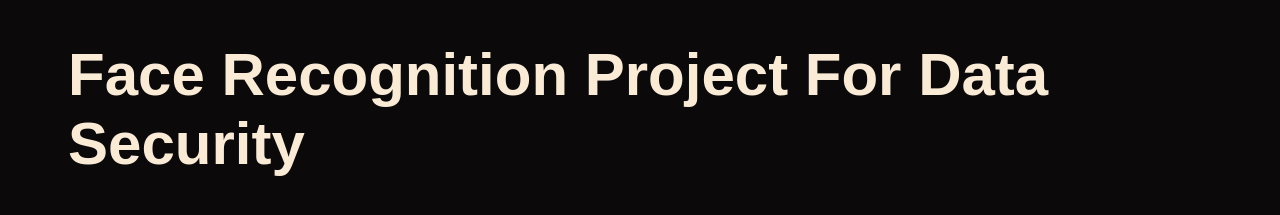
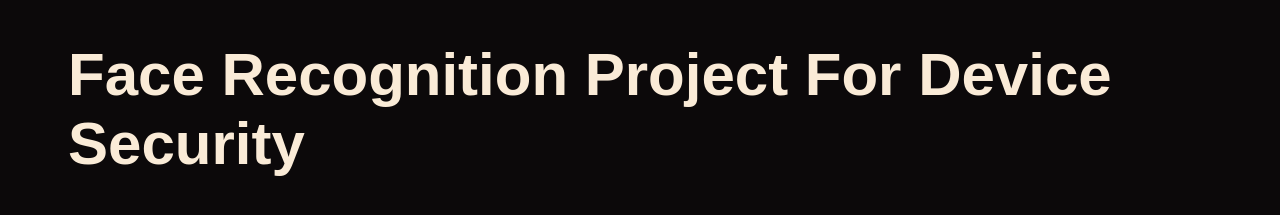
Before and after one commit to aishwaryeaah/Face-Recognition, a plain HTML site: page Frontend/home.html in a window 1280 px wide. Shown: the top 215 px of the page. Drawn offline with Linux system fonts and the light colour scheme.

Commit message:
Add files via upload

```diff
--- a/Frontend/home.html
+++ b/Frontend/home.html
@@ -101,7 +101,7 @@ button {
 </head>
 <body>
     <div class="text">
-        <h1>Face Recognition Project For Data Security</h1>
+        <h1>Face Recognition Project For Device Security</h1>
         <p>During the 4 weeks of the Microsoft Engage 2022 program,
             I got the opportunity to be mentored by the employees and leaders at Microsoft.
             By the end of the program, I have learned, developed, and deployed a face-recognition
```
